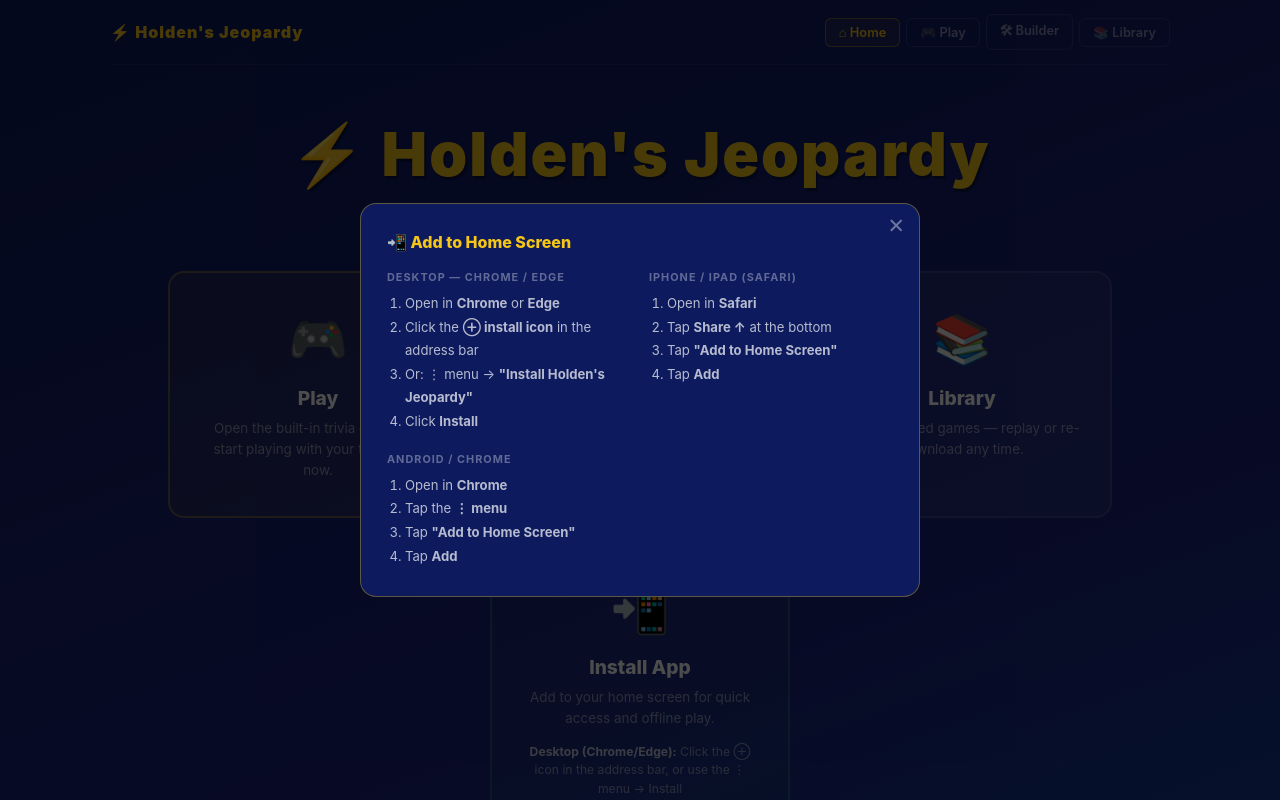
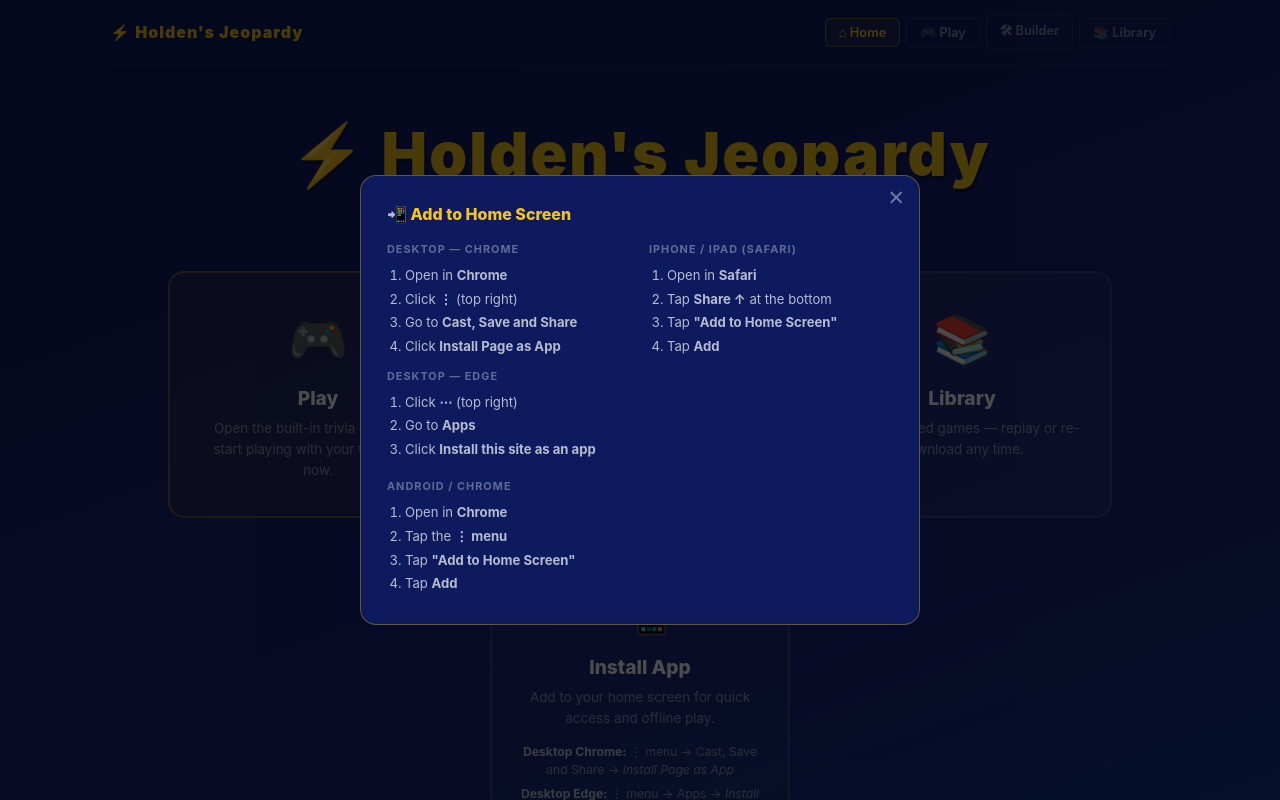
Before and after one commit to holdenstirling/arc4-jeopardy, a website: page public/index.html in a window 1280 px wide. Both pictures are taken after a click on the element 640 px from the left and 720 px from the top of the page. Shown: the top 800 px of the page. Drawn offline with Linux system fonts and the light colour scheme.

Commit message:
fix: desktop install instructions use reliable menu path not address bar icon

```diff
--- a/public/index.html
+++ b/public/index.html
@@ -91,7 +91,8 @@ footer{margin-top:60px;color:rgba(255,255,255,0.18);font-size:0.75rem;}
     <h2>Install App</h2>
     <p>Add to your home screen for quick access and offline play.</p>
     <div class="install-steps-inline">
-      <div><strong>Desktop (Chrome/Edge):</strong> Click the &#x2295; icon in the address bar, or use the &#x22EE; menu &rarr; Install</div>
+      <div><strong>Desktop Chrome:</strong> &#x22EE; menu &rarr; Cast, Save and Share &rarr; <em>Install Page as App</em></div>
+      <div><strong>Desktop Edge:</strong> &#x22EE; menu &rarr; Apps &rarr; <em>Install this site as an app</em></div>
       <div><strong>iPhone:</strong> Share &#x2191; &rarr; Add to Home Screen</div>
       <div><strong>Android:</strong> &#x22EE; menu &rarr; Add to Home Screen</div>
     </div>
@@ -109,12 +110,18 @@ footer{margin-top:60px;color:rgba(255,255,255,0.18);font-size:0.75rem;}
     <h3 style="font-size:1rem;font-weight:800;color:#f5c518;margin-bottom:18px;">&#x1F4F2; Add to Home Screen</h3>
     <div style="display:flex;gap:18px;flex-wrap:wrap;">
       <div style="flex:1;min-width:190px;">
-        <div style="font-size:.68rem;font-weight:700;text-transform:uppercase;letter-spacing:1px;color:rgba(255,255,255,.35);margin-bottom:8px;">Desktop — Chrome / Edge</div>
+        <div style="font-size:.68rem;font-weight:700;text-transform:uppercase;letter-spacing:1px;color:rgba(255,255,255,.35);margin-bottom:8px;">Desktop — Chrome</div>
         <ol style="padding-left:18px;">
-          <li style="font-size:.82rem;color:rgba(255,255,255,.7);line-height:1.8;">Open in <strong>Chrome</strong> or <strong>Edge</strong></li>
-          <li style="font-size:.82rem;color:rgba(255,255,255,.7);line-height:1.8;">Click the <strong>&#x2295; install icon</strong> in the address bar</li>
-          <li style="font-size:.82rem;color:rgba(255,255,255,.7);line-height:1.8;">Or: &#x22EE; menu &rarr; <strong>"Install Holden's Jeopardy"</strong></li>
-          <li style="font-size:.82rem;color:rgba(255,255,255,.7);line-height:1.8;">Click <strong>Install</strong></li>
+          <li style="font-size:.82rem;color:rgba(255,255,255,.7);line-height:1.8;">Open in <strong>Chrome</strong></li>
+          <li style="font-size:.82rem;color:rgba(255,255,255,.7);line-height:1.8;">Click <strong>&#x22EE;</strong> (top right)</li>
+          <li style="font-size:.82rem;color:rgba(255,255,255,.7);line-height:1.8;">Go to <strong>Cast, Save and Share</strong></li>
+          <li style="font-size:.82rem;color:rgba(255,255,255,.7);line-height:1.8;">Click <strong>Install Page as App</strong></li>
+        </ol>
+        <div style="margin-top:10px;font-size:.68rem;font-weight:700;text-transform:uppercase;letter-spacing:1px;color:rgba(255,255,255,.35);margin-bottom:8px;">Desktop — Edge</div>
+        <ol style="padding-left:18px;">
+          <li style="font-size:.82rem;color:rgba(255,255,255,.7);line-height:1.8;">Click <strong>&#x22EF;</strong> (top right)</li>
+          <li style="font-size:.82rem;color:rgba(255,255,255,.7);line-height:1.8;">Go to <strong>Apps</strong></li>
+          <li style="font-size:.82rem;color:rgba(255,255,255,.7);line-height:1.8;">Click <strong>Install this site as an app</strong></li>
         </ol>
       </div>
       <div style="flex:1;min-width:190px;">
--- a/public/sw.js
+++ b/public/sw.js
@@ -1,4 +1,4 @@
-const CACHE = 'jeopardy-v34';
+const CACHE = 'jeopardy-v35';
 const ASSETS = [
   '/',
   '/play',
```
